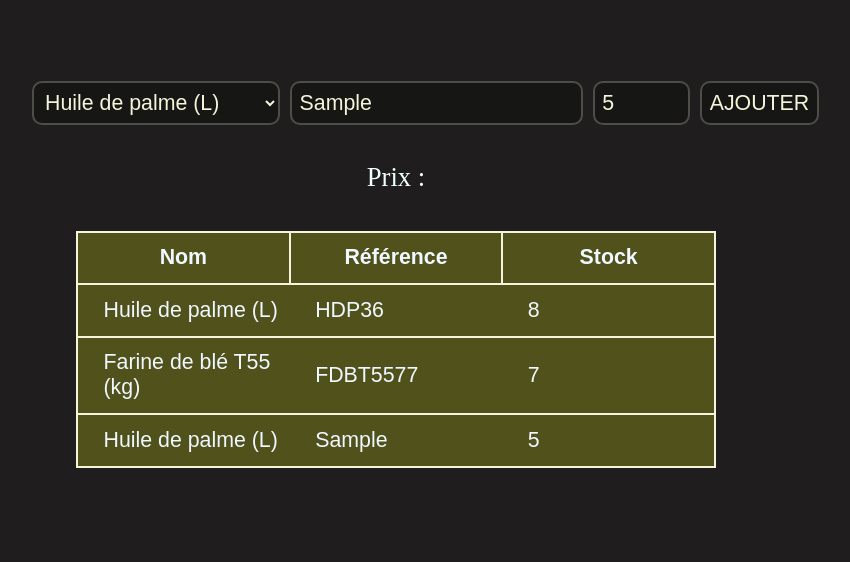
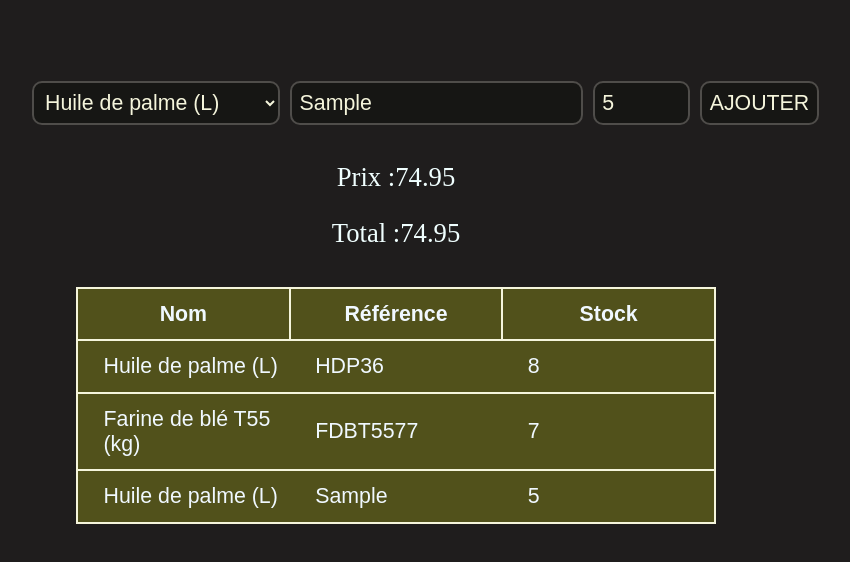
Before and after one commit to MogwaiRGod/Gestionnaire_de_stock, a plain HTML site: page index.html in a window 1280 px wide. Both pictures are taken after typing "Sample", "5" into the empty fields and a click on the button "AJOUTER". Shown: the whole page, without its empty margins (244-1094 px from the left). Drawn offline with Linux system fonts and the light colour scheme.

Commit message:
ajout fonction calcul prix/total

```diff
--- a/fonctions.js
+++ b/fonctions.js
@@ -59,10 +59,22 @@ function updateStockUser(stock, item) {
 
 /*      /////////////////////       COMMANDE             ////////////////////// */
 
+function traiterCmd(nom, ref, qte, stock, tab, bdd_distrib) {
+    function calculPrix(nom, qte, bdd){
+        let tmp_pdt;
+        bdd.forEach(e => {
+            if (e.nom === nom){
+                tmp_pdt = e;
+            }
+        });
+        let prix = tmp_pdt.prix*qte;
+        return prix;
+    }
 
-
-function traiterCmd(nom, ref, qte, stock, tab) {
-    let total=0;
+    let prix=calculPrix(nom, qte, bdd_distrib);
+    document.getElementById("prix").innerText=prix;
+    total+=prix;
+    document.getElementById("total").innerText=total;
 
     let item_input = {  // création d'un objet JSON de l'item commandé
         "nom" : nom,
--- a/index.html
+++ b/index.html
@@ -27,6 +27,7 @@
 
             </div>
             <p>Prix :<span id="prix"></span></p>
+            <p>Total :<span id="total"></span></p>
             <table id="tableau-stock">
                 <thead>
                     <tr>
@@ -48,6 +49,7 @@
 
             let nb_item = 0;    // le numéro de l'item commandé
             let tableau_HTML = document.getElementById("tableau-stock");
+            let total=0;
 
 
             /*/////////////                     SCRIPT                     //////// */
@@ -66,7 +68,7 @@
                 // vérification des entrées
                 if (checkCmd(input_ref, input_qte) === 1) {
                     // si elles sont correctes, on peut traiter la commande
-                    traiterCmd(input_nom, input_ref, input_qte, stock_user, tableau_HTML);
+                    traiterCmd(input_nom, input_ref, input_qte, stock_user, tableau_HTML, stock_distributeur);
                 } else {
                     return;
                 }
--- a/stylesheet.css
+++ b/stylesheet.css
@@ -48,7 +48,7 @@ p {
     color:azure;
     font-size: 20pt;
     margin: 0 0 2% 0 ;
-    float: left;
+    text-align: left;
 }
 tr, th, th {
     border : solid 2px beige;
```
